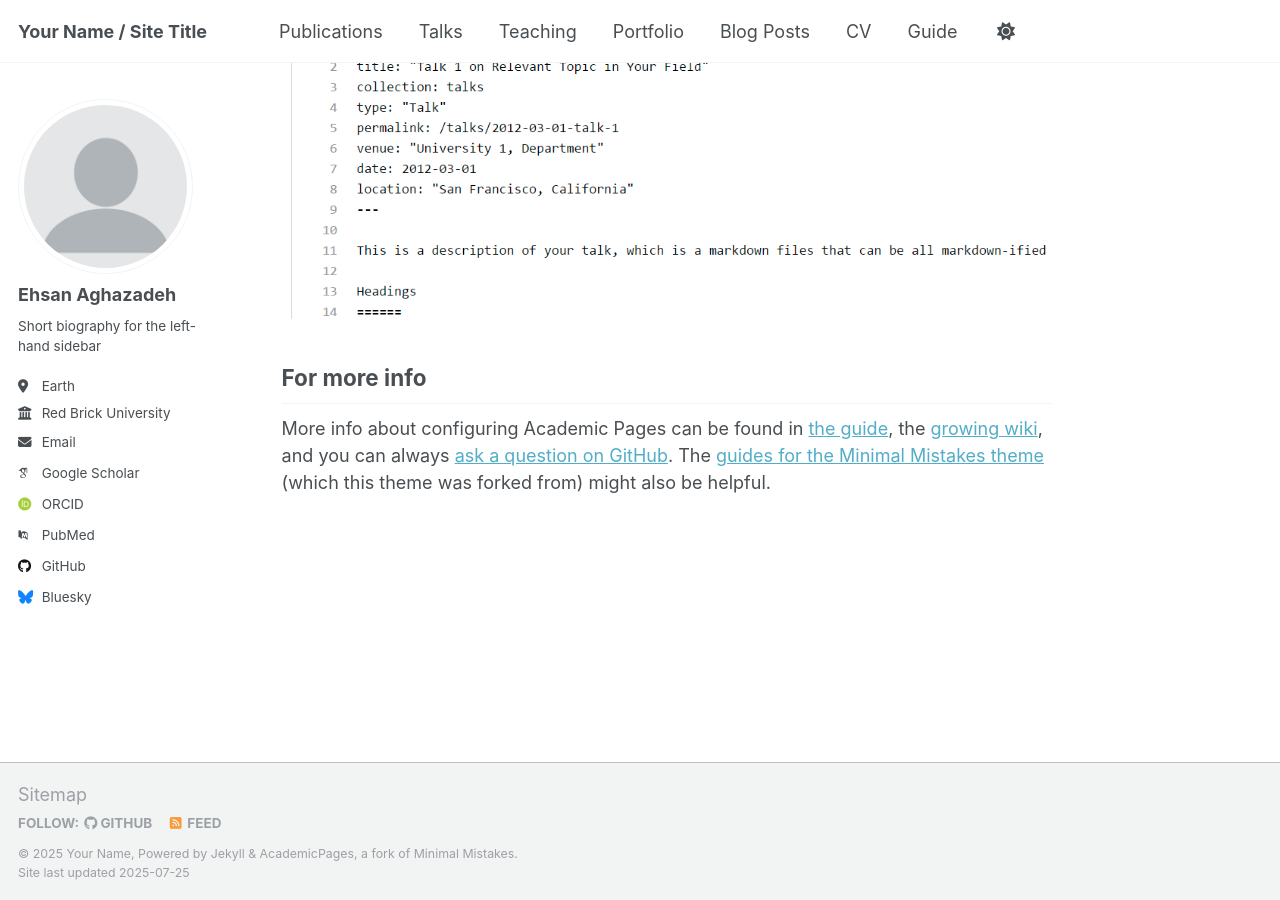
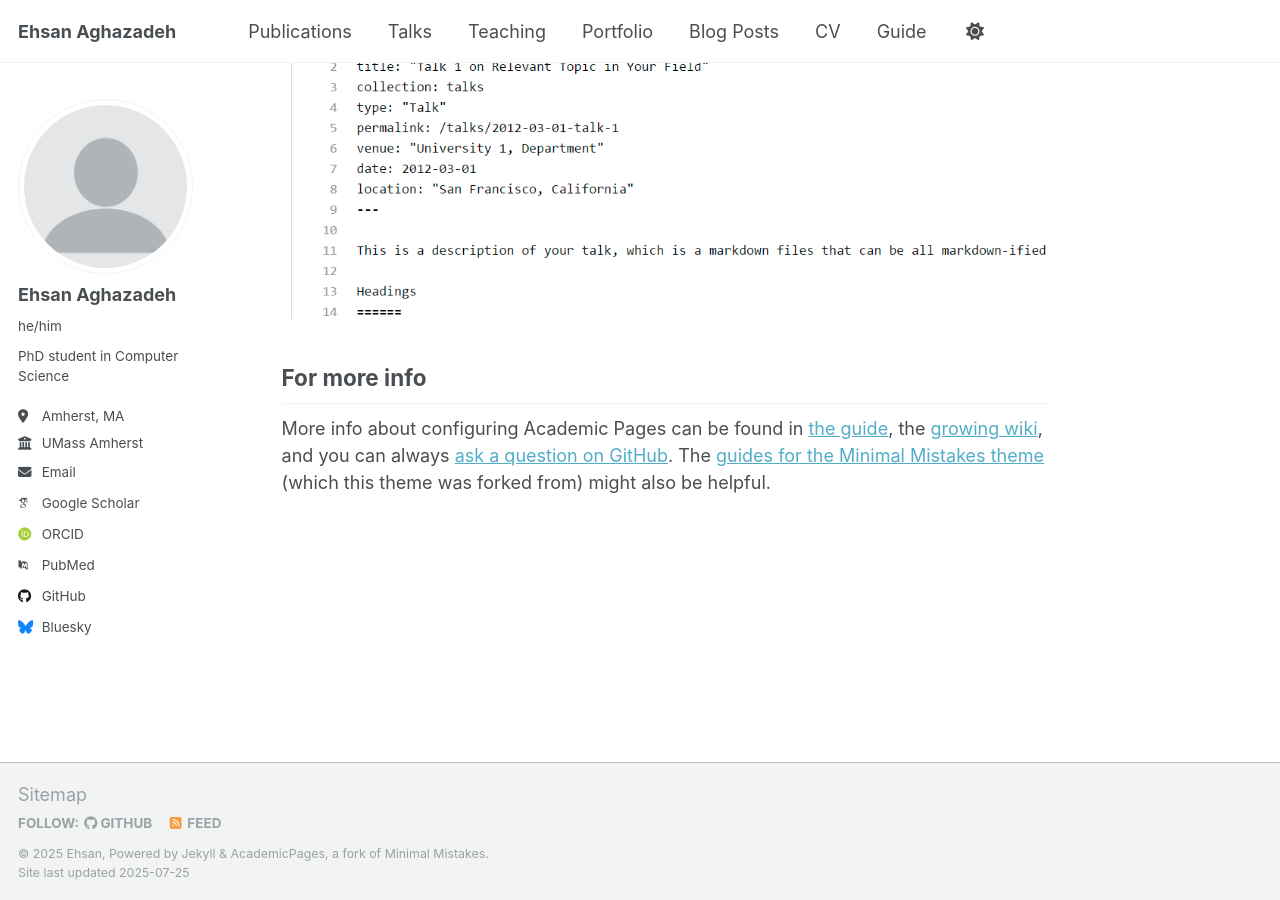
Before and after one commit to EhsanAghazadeh/EhsanAghazadeh.github.io, a Jekyll site: the page built from _pages/about.md, in a window 1280 px wide and 900 px high, scrolled down 2880 px. Built offline with Jekyll 4.4.1, drawn with Linux system fonts in a browser that asks for light colours; some web fonts are replaced; a script that is not in the unit is left out.

Commit message:
Update _config.yml

```diff
--- a/_config.yml
+++ b/_config.yml
@@ -9,13 +9,13 @@
 # Basic Site Settings
 locale                   : "en-US"
 site_theme               : "default"
-title                    : "Your Name / Site Title"
+title                    : "Ehsan Aghazadeh"
 title_separator          : "-"
-name                     : &name "Your Name"
-description              : &description "personal description"
-url                      : https://academicpages.github.io # the base hostname & protocol for your site e.g. "https://[your GitHub username].github.io" or if you already have some other page hosted on Github then use "https://[your GitHub username].github.io/[Your Repo Name]"
+name                     : &name "Ehsan"
+description              : &description "Ehsan's personal website"
+url                      : https://ehsanaghazadeh.github.io/ # the base hostname & protocol for your site e.g. "https://[your GitHub username].github.io" or if you already have some other page hosted on Github then use "https://[your GitHub username].github.io/[Your Repo Name]"
 baseurl                  : "" # the subpath of your site, e.g. "/blog"
-repository               : "academicpages/academicpages.github.io"
+repository               : "EhsanAghazadeh/EhsanAghazadeh.github.io"
 
 # Site Author - The following control what appear as part of the author content on the side bar.
 #               If a field is blank the icon and link will not appear, otherwise it will be shown.
@@ -24,17 +24,17 @@
   # Biographic information
   avatar           : "profile.png"
   name             : "Ehsan Aghazadeh"
-  pronouns         : # example: "she/her"
-  bio              : "Short biography for the left-hand sidebar"
-  location         : "Earth"
-  employer         : "Red Brick University"
+  pronouns         : "he/him"
+  bio              : "PhD student in Computer Science"
+  location         : "Amherst, MA"
+  employer         : "UMass Amherst"
   uri              : # URL
-  email            : "none@example.org"
+  email            : "eaghazadeh@umass.edu"
 
   # Academic websites
   academia         : # URL
   arxiv            : # URL - Update with the correct link to your profile
-  googlescholar    : "https://scholar.google.com/citations?user=PS_CX0AAAAAJ"
+  googlescholar    : "https://scholar.google.com/citations?user=ysSewR8AAAAJ&hl=en&authuser=1"
   impactstory      : # URL
   orcid            : "http://orcid.org/yourorcidurl"
   semantic         : # URL
@@ -46,7 +46,7 @@
   bitbucket        : # Username - Update with your username on the site
   codepen          : # Username
   dribbble         : # Username
-  github           : "academicpages"
+  github           : "EhsanAghazadeh"
   kaggle           : # Username
   stackoverflow    : # User number or user number and name (i.e., use "1" or "1/jeff-atwood")
 
```
